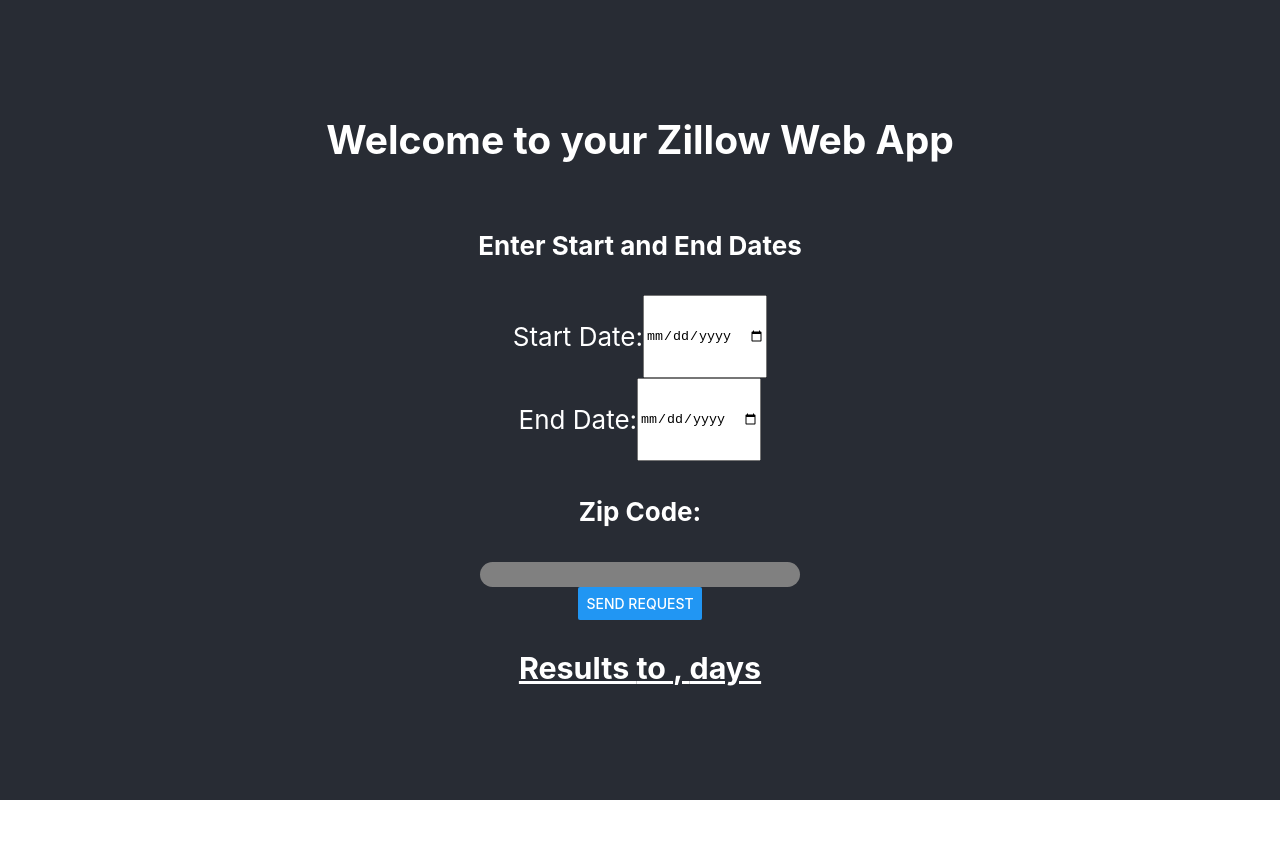
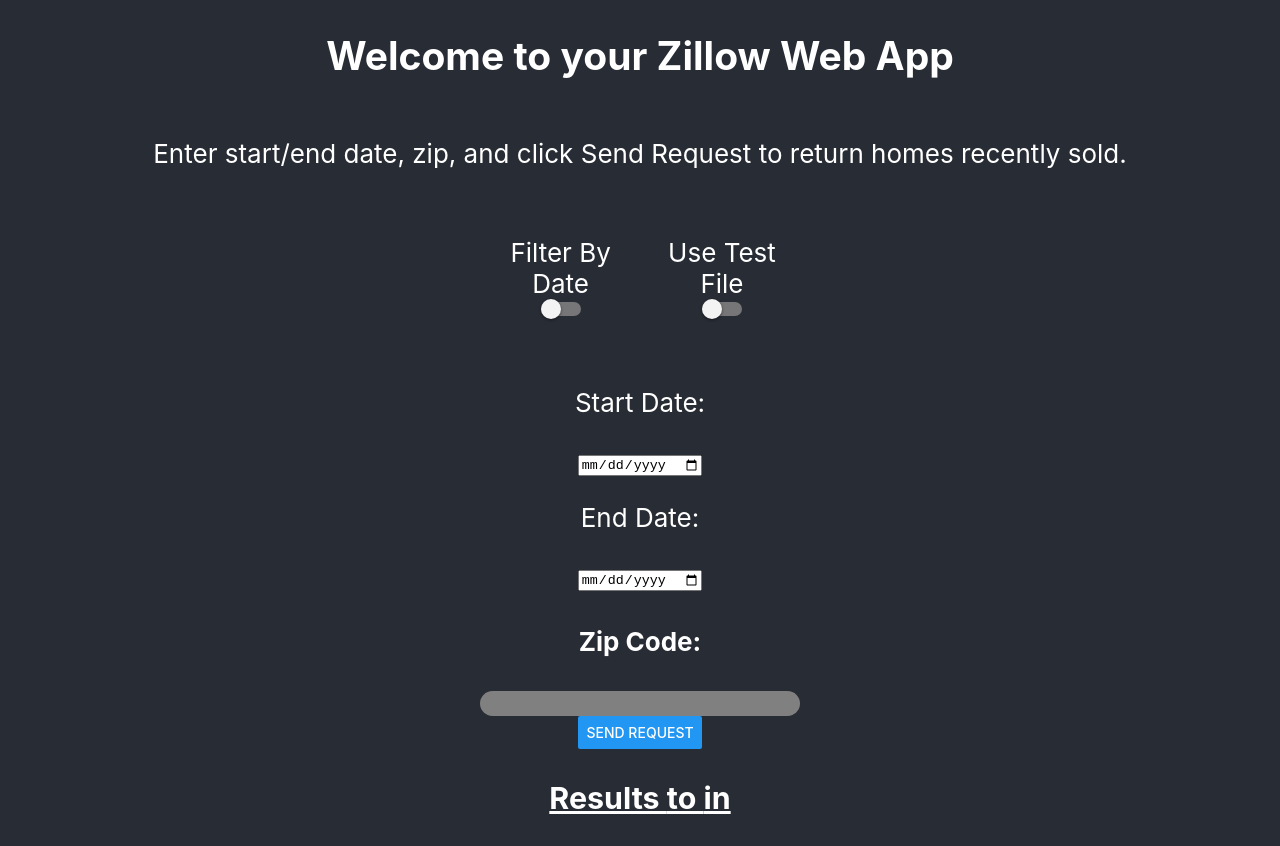
Before and after one commit to ddeneau/zillow-app, a React (Create React App) app: page / in a window 1280 px wide. Before the commit the page ends 800 px from the top, so only its background shows below. Built offline with nearby package versions, Linux system fonts and the light colour scheme.

Commit message:
Updated app with more control features

```diff
--- a/src/App.css
+++ b/src/App.css
@@ -2,6 +2,24 @@
   display: flex;
   flex-direction: row;
   justify-content: left;
+}
+
+.buttons {
+  display: flex;
+  justify-content: center;
+}
+
+.buttons p {
+  display: flex;
+  flex-direction: column;
+  padding: 5%;
+  align-self: center;
+  align-items: center;
+}
+
+.buttons p switch {
+  display: flex;
+  align-self: center;
 }
 
 .controls {
--- a/src/App.js
+++ b/src/App.js
@@ -1,5 +1,5 @@
 import './App.css';
-import { Button, TextInput, View } from 'react-native-web';
+import { Button, TextInput, View, Switch } from 'react-native-web';
 import {useState } from 'react'
 import styles from './UI/customComponents'
 import DateTimePicker from './UI/dateComponent';
@@ -15,45 +15,107 @@
   const [results, set_results] = useState('')
   const [dateRange, set_date_range] = useState('')
   const [zip, set_zip] = useState('')
+  const [filterByDate, set_filter_by_date] = useState(false)
+  const handleFilterChange = () => set_filter_by_date(filterByDate => !filterByDate)
+  const [useTestFile, set_use_test_file] = useState(false)
+  const handleTestChange = () => set_use_test_file(useTestFile => !useTestFile)
 
 
   // Use variables, Zillow API and keys to search for desired information.
   const handleSearch = () => {
+    if(useTestFile) {
+      set_results(require('./sample.json'))
+    } else {
+      if(zip === '') {
+        alert("ZIP is empty. Please enter a zip code.")
+        return
+      }
         const options = {
           method: 'GET',
           headers: {
-        'X-RapidAPI-Key': 'key',
+            'X-RapidAPI-Key': '33c9780feamsh3d280eef95d1b52p1099efjsn95f1dc4b301d',
             'X-RapidAPI-Host': 'zillow-data-v2.p.rapidapi.com'
           }
         };
 
-    fetch(`https://zillow-data-v2.p.rapidapi.com/search?location=${zip}&status=RecentlySold`, options)
+        const response = fetch(`https://zillow-data-v2.p.rapidapi.com/search?location=${zip}&status=RecentlySold`, options)
           .then(response => response.json())
           .then(response => console.log(response))
           .catch(err => console.error(err));
 
-      document.getElementById("results").innerText = results
+        set_results(response)
+
     }
 
-  const practiceSearch = () => {
-    set_results(require('./sample.json'))
+      parseResults(results)
+  }
 
+  const parseResults = (results) => {
+    if((start_date === '' || end_date === '') && filterByDate) {
+      alert("Dates are empty, but you are filtering by date")
+    } else {
+      alert("click okay to return non-filtered results")
       var page = results['data']
       var listingIsInDateRange = true
       var address = ''
+      var date = ''
       console.log(results['totalPages'])
 
       for (var i = 0; i < results['totalPages']; i++) {
         var zillowListing = page[`${i}`]
         address = zillowListing['address']
+        date = zillowListing['variableData']['text']
 
-      if(listingIsInDateRange) {
+        if(filterByDate) {
+          listingIsInDateRange = checkIfDateIsInRange(date)
+        }
+
+
+        if(filterByDate && listingIsInDateRange) {
+          document.getElementById("results").innerHTML +=
+          `<p> ${address} </p>`
+        } else {
           document.getElementById("results").innerHTML +=
           `<p> ${address} </p>`
         }
       }
     }
+  }
 
+  /* Takes in a date, and returns true if it is between the
+     start and end dates defined in the outer scope.
+  */
+  const checkIfDateIsInRange = (date) => {
+    var startDate = start_date.split('-') // yyyy/mm/dd
+    var endDate = end_date.split('-') // yyyy/mm/dd
+    var targetDate = date.split(' ')[1].split('/') // mm//dd//yyyy
+
+    var targetYear = parseInt(targetDate[2]), targetMonth = parseInt(targetDate[0]), targetDay = parseInt(targetDate[1])
+    var startYear = parseInt(startDate[0]), startMonth = parseInt(startDate[1]), startDay = parseInt(startDate[2])
+    var endYear = parseInt(endDate[0]), endMonth = parseInt(endDate[1]), endDay = parseInt(endDate[2])
+
+
+    if(startYear <= targetYear && targetYear <= endYear) {
+      if(startMonth <= targetMonth && targetMonth <= endMonth) {
+        if(startDay <= targetDay && targetDay <= endDay) {
+          console.log(`Start: ${startDate} ->
+          | ${targetDate} -> |
+          End ${endDate} ->`  )
+          console.log("DATE IN RANGE \n\n")
+          return true
+        }
+      }
+    }
+
+    console.log(`Start: ${startDate} ->
+                 | ${targetDate} -> |
+                 End ${endDate} ->`  )
+  }
+
+  /* Handle state changes for start and end dates as well as checks for errors. */
+
+  /* Make sure the user puts in the valid start and end dates
+     (i.e Start date is not after end date) */
   const handleDateCalculation = (event) => {
     set_date_range(differenceInDays(new Date(start_date), new Date(end_date)))
     if(dateRange < 0) {
@@ -62,15 +124,18 @@
     }
   }
 
+  // Set starting date
   const handleStartDateChange = (event) => {
     set_start_date(event.target.value);
   }
 
+  // Set ending date.
   const handleEndDateChange = (event) => {
     set_end_date(event.target.value);
     handleDateCalculation()
   }
 
+  // Set zip code.0op----iuk
   const handleZipChange = (event) => {
     set_zip(event.target.value)
   }
@@ -79,27 +144,43 @@
       <div className="controls">
         <header className="App-header">
             <h2>Welcome to your Zillow Web App</h2>
-            <h4> Enter Start and End Dates </h4>
+            <p> Enter start/end date, zip, and click Send Request to return homes recently sold. </p>
+            <div className="buttons">
+              <p>Filter By Date
+              <Switch
+                  trackColor={{false: '#767577', true: '#81b0ff'}}
+                  thumbColor={filterByDate ? '#f5dd4b' : '#f4f3f4'}
+                  onValueChange={handleFilterChange}
+                  value={filterByDate}
+                /></p>
+                <p> Use Test File
+                  <Switch
+                  trackColor={{false: '#767577', true: '#81b0ff'}}
+                  thumbColor={useTestFile ? '#f5dd4b' : '#f4f3f4'}
+                  onValueChange={handleTestChange}
+                  value={useTestFile}
+                /></p>
+              </div>
             <div className="date">
+              <span>
                 <p>Start Date: </p>
                 <DateTimePicker style={styles.text_input} onChange={handleStartDateChange}></DateTimePicker>
-              <span></span>
+              </span>
             </div>
               <span></span>
             <div className="date">
+              <span>
                 <p>End Date: </p>
-              <span></span>
                 <DateTimePicker style={styles.text_input} onChange={handleEndDateChange}></DateTimePicker>
+              </span>
             </div>
-            <span></span>
             <h4> Zip Code: </h4>
               <TextInput type="text" style={styles.text_input} value={zip} onChange={handleZipChange}></TextInput>
-            <span></span>
-            <View style={styles.activate_button}>
-              <Button title='Send Request' onPress={practiceSearch} ></Button>
+              <View>
+                <Button title='Send Request' onPress={handleSearch} style={styles.activate_button} ></Button>
               </View>
             <div className="results">
-              <h3> Results {start_date} to {end_date},  {dateRange} days  </h3>
+              <h3> Results {start_date} to {end_date} {` in ${zip}`} </h3>
               <div className='resultsText' id='results'></div>
             </div>
         </header>
--- a/src/UI/customComponents.js
+++ b/src/UI/customComponents.js
@@ -10,9 +10,7 @@
     {activate_button: {
         alignItems: 'center',
         justifyContent: 'center',
-        paddingVertical: 12,
-        paddingHorizontal: 32,
-        borderRadius: 4,
+        borderRadius: 26,
         elevation: 3,
         backgroundColor: 'black',
     }})
```
Also changed, not shown: package.json (+8 -1 lines), 1 other file (tests, documents, lock files or other folders). Lines whose indentation alone changed are shown as unchanged.
